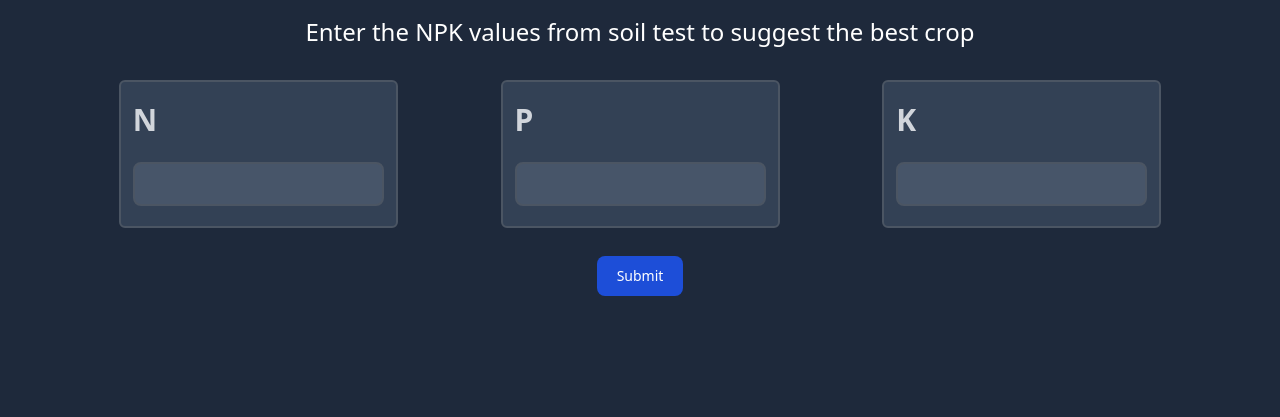
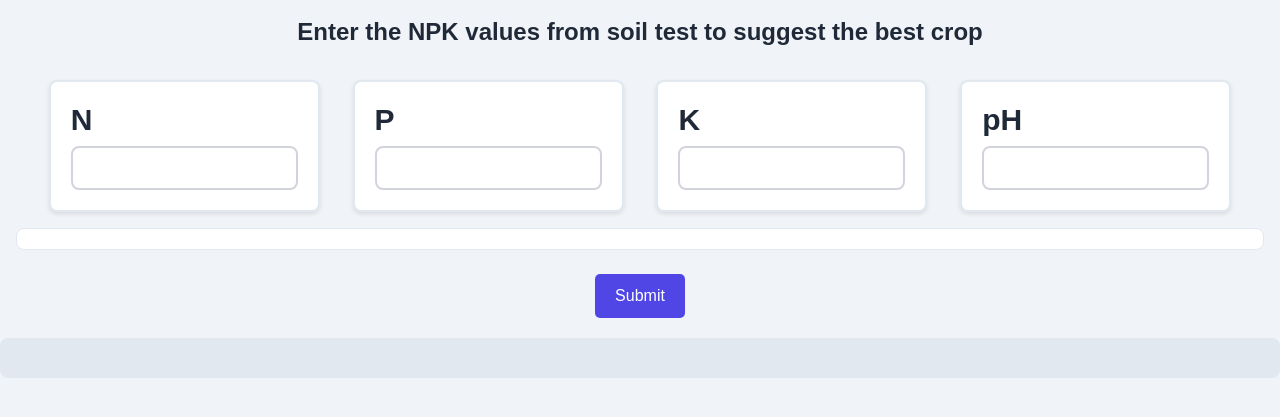
Before and after one commit to SHETTYSHIVAM/crop-recommendation, a Flask app: page / in a window 1280 px wide. Shown: the top 417 px of the page. Run offline with Flask 3, Linux system fonts and the light colour scheme; parts of the project's set-up code (start-up, migrations or seed data) failed here and were passed over.

Commit message:
added pH input

```diff
--- a/app.py
+++ b/app.py
@@ -34,6 +34,7 @@ def get_crop():
             N = int(data.get('N', 0))
             P = int(data.get('P', 0))
             K = int(data.get('K', 0))
+            pH = float(data.get('pH',7))
             selected_model_str = data.get('selectedModel', 'DecisionTreeClassifier')
             selected_model = models[selected_model_str]
             latitude = float(data.get('latitude', 0.0))
@@ -49,7 +50,7 @@ def get_crop():
             temp = weather['temp']
             humidity = weather['humidity']
 
-            test_input = np.array([N, P, K, temp-273.15, humidity, 6.033013, 200.098026]).reshape(1, 7)
+            test_input = np.array([N, P, K, temp-273.15, humidity, pH, 200.098026]).reshape(1, 7)
 
             result = selected_model.predict(test_input)
 
@@ -60,11 +61,13 @@ def get_crop():
 
             crop = result[0]
             print(f"Predicted Crop: {crop}")
-            return jsonify({"crop": crop, "accuracy": f"{accuracy*100:.2f}"}), 200
-        except Exception as e:
+            return jsonify({"crop": crop, "accuracy": f"{accuracy*100:.2f}", "success": True}), 200
+        except TypeError as e:
             print(f"Error during prediction: {e}")
-            return jsonify({"crop": "Error occurred during prediction"}), 500  # Return 500 on error
-
+            return jsonify({"success":False, "message": "Invalid Input"}), 400  # Return 500 on error
+        except :
+            print(f"Error during prediction:")
+            return jsonify({"success":False, "message": "Server Error, Try again later"}), 500  # Return 500 on error
     return render_template('index.html', crop=crop, models = list(models.keys()))
 
 if __name__ == '__main__':
--- a/static/output.css
+++ b/static/output.css
@@ -563,28 +563,28 @@ video {
   margin-right: 1rem;
 }
 
-.mb-6 {
-  margin-bottom: 1.5rem;
+.mb-2 {
+  margin-bottom: 0.5rem;
 }
 
-.ms-2 {
-  margin-inline-start: 0.5rem;
+.mb-3 {
+  margin-bottom: 0.75rem;
 }
 
-.mt-3 {
-  margin-top: 0.75rem;
+.ml-2 {
+  margin-left: 0.5rem;
 }
 
-.mt-8 {
-  margin-top: 2rem;
+.mt-4 {
+  margin-top: 1rem;
+}
+
+.mt-6 {
+  margin-top: 1.5rem;
 }
 
 .flex {
   display: flex;
-}
-
-.grid {
-  display: grid;
 }
 
 .h-4 {
@@ -621,20 +621,16 @@ video {
   animation: spin 1s linear infinite;
 }
 
-.grid-cols-1 {
-  grid-template-columns: repeat(1, minmax(0, 1fr));
-}
-
 .flex-col {
   flex-direction: column;
 }
 
+.flex-wrap {
+  flex-wrap: wrap;
+}
+
 .items-center {
   align-items: center;
-}
-
-.items-stretch {
-  align-items: stretch;
 }
 
 .justify-center {
@@ -645,18 +641,10 @@ video {
   justify-content: space-evenly;
 }
 
-.gap-4 {
-  gap: 1rem;
-}
-
 .space-y-4 > :not([hidden]) ~ :not([hidden]) {
   --tw-space-y-reverse: 0;
   margin-top: calc(1rem * calc(1 - var(--tw-space-y-reverse)));
   margin-bottom: calc(1rem * var(--tw-space-y-reverse));
-}
-
-.rounded {
-  border-radius: 0.25rem;
 }
 
 .rounded-full {
@@ -665,10 +653,6 @@ video {
 
 .rounded-lg {
   border-radius: 0.5rem;
-}
-
-.rounded-md {
-  border-radius: 0.375rem;
 }
 
 .border {
@@ -698,47 +677,13 @@ video {
   border-color: rgb(156 163 175 / var(--tw-border-opacity));
 }
 
-.border-gray-600 {
-  --tw-border-opacity: 1;
-  border-color: rgb(75 85 99 / var(--tw-border-opacity));
-}
-
 .border-r-gray-600 {
   --tw-border-opacity: 1;
   border-right-color: rgb(75 85 99 / var(--tw-border-opacity));
 }
 
-.bg-blue-700 {
-  --tw-bg-opacity: 1;
-  background-color: rgb(29 78 216 / var(--tw-bg-opacity));
-}
-
-.bg-gray-100 {
-  --tw-bg-opacity: 1;
-  background-color: rgb(243 244 246 / var(--tw-bg-opacity));
-}
-
-.bg-slate-600 {
-  --tw-bg-opacity: 1;
-  background-color: rgb(71 85 105 / var(--tw-bg-opacity));
-}
-
-.bg-slate-700 {
-  --tw-bg-opacity: 1;
-  background-color: rgb(51 65 85 / var(--tw-bg-opacity));
-}
-
-.bg-slate-800 {
-  --tw-bg-opacity: 1;
-  background-color: rgb(30 41 59 / var(--tw-bg-opacity));
-}
-
 .p-2 {
   padding: 0.5rem;
-}
-
-.p-3 {
-  padding: 0.75rem;
 }
 
 .p-4 {
@@ -750,28 +695,9 @@ video {
   padding-right: 1rem;
 }
 
-.px-5 {
-  padding-left: 1.25rem;
-  padding-right: 1.25rem;
-}
-
-.py-2\.5 {
-  padding-top: 0.625rem;
-  padding-bottom: 0.625rem;
-}
-
 .py-4 {
   padding-top: 1rem;
   padding-bottom: 1rem;
-}
-
-.py-5 {
-  padding-top: 1.25rem;
-  padding-bottom: 1.25rem;
-}
-
-.ps-4 {
-  padding-inline-start: 1rem;
 }
 
 .text-center {
@@ -811,46 +737,17 @@ video {
   color: rgb(37 99 235 / var(--tw-text-opacity));
 }
 
-.text-gray-300 {
+.text-gray-700 {
   --tw-text-opacity: 1;
-  color: rgb(209 213 219 / var(--tw-text-opacity));
+  color: rgb(55 65 81 / var(--tw-text-opacity));
 }
 
-.text-gray-900 {
-  --tw-text-opacity: 1;
-  color: rgb(17 24 39 / var(--tw-text-opacity));
-}
-
-.text-white {
-  --tw-text-opacity: 1;
-  color: rgb(255 255 255 / var(--tw-text-opacity));
-}
-
-.hover\:bg-blue-800:hover {
-  --tw-bg-opacity: 1;
-  background-color: rgb(30 64 175 / var(--tw-bg-opacity));
-}
-
-.focus\:outline-none:focus {
-  outline: 2px solid transparent;
-  outline-offset: 2px;
-}
-
-.focus\:ring-2:focus {
-  --tw-ring-offset-shadow: var(--tw-ring-inset) 0 0 0 var(--tw-ring-offset-width) var(--tw-ring-offset-color);
-  --tw-ring-shadow: var(--tw-ring-inset) 0 0 0 calc(2px + var(--tw-ring-offset-width)) var(--tw-ring-color);
-  box-shadow: var(--tw-ring-offset-shadow), var(--tw-ring-shadow), var(--tw-shadow, 0 0 #0000);
-}
-
-.focus\:ring-4:focus {
-  --tw-ring-offset-shadow: var(--tw-ring-inset) 0 0 0 var(--tw-ring-offset-width) var(--tw-ring-offset-color);
-  --tw-ring-shadow: var(--tw-ring-inset) 0 0 0 calc(4px + var(--tw-ring-offset-width)) var(--tw-ring-color);
-  box-shadow: var(--tw-ring-offset-shadow), var(--tw-ring-shadow), var(--tw-shadow, 0 0 #0000);
-}
-
-.focus\:ring-blue-300:focus {
-  --tw-ring-opacity: 1;
-  --tw-ring-color: rgb(147 197 253 / var(--tw-ring-opacity));
+.transition {
+  transition-property: color, background-color, border-color, text-decoration-color, fill, stroke, opacity, box-shadow, transform, filter, -webkit-backdrop-filter;
+  transition-property: color, background-color, border-color, text-decoration-color, fill, stroke, opacity, box-shadow, transform, filter, backdrop-filter;
+  transition-property: color, background-color, border-color, text-decoration-color, fill, stroke, opacity, box-shadow, transform, filter, backdrop-filter, -webkit-backdrop-filter;
+  transition-timing-function: cubic-bezier(0.4, 0, 0.2, 1);
+  transition-duration: 150ms;
 }
 
 .focus\:ring-blue-500:focus {
@@ -858,24 +755,13 @@ video {
   --tw-ring-color: rgb(59 130 246 / var(--tw-ring-opacity));
 }
 
-@keyframes ping {
-  75%, 100% {
-    transform: scale(2);
-    opacity: 0;
-  }
-}
-
-.active\:animate-ping:active {
-  animation: ping 1s cubic-bezier(0, 0, 0.2, 1) infinite;
-}
-
 @media (min-width: 768px) {
-  .md\:grid-cols-2 {
-    grid-template-columns: repeat(2, minmax(0, 1fr));
+  .md\:flex-row {
+    flex-direction: row;
   }
 
-  .md\:flex-row {
-    flex-direction: row;
+  .md\:flex-wrap {
+    flex-wrap: wrap;
   }
 
   .md\:space-y-0 > :not([hidden]) ~ :not([hidden]) {
--- a/templates/index.html
+++ b/templates/index.html
@@ -4,70 +4,113 @@
     <meta charset="UTF-8" />
     <meta name="viewport" content="width=device-width, initial-scale=1.0" />
     <title>Crop Prediction AI</title>
-    <!-- <link rel="stylesheet" href="../static/output.css"> -->
     <link href="{{ url_for('static', filename='output.css') }}" rel="stylesheet" />
+    <link rel="stylesheet" href="static/output.css">
+    <style>
+      body {
+        background-color: #f0f4f8;
+        color: #333;
+        font-family: 'Arial', sans-serif;
+      }
+      h1, h2, h3 {
+        color: #1f2937;
+      }
+      .input-container {
+        border: 2px solid #e2e8f0;
+        background-color: #ffffff;
+        border-radius: 8px;
+        padding: 20px;
+        box-shadow: 0 2px 4px rgba(0, 0, 0, 0.1);
+      }
+      .button {
+        background-color: #4f46e5;
+        color: #ffffff;
+        padding: 10px 20px;
+        border: none;
+        border-radius: 5px;
+        cursor: pointer;
+        transition: background-color 0.3s;
+      }
+      .button:hover {
+        background-color: #3730a3;
+      }
+      .radio-container {
+        border: 1px solid #e2e8f0;
+        border-radius: 8px;
+        padding: 10px;
+        background-color: #ffffff;
+      }
+      .result {
+        margin-top: 20px;
+        padding: 20px;
+        border-radius: 8px;
+        background-color: #e2e8f0;
+      }
+    </style>
   </head>
-  <body class="w-full h-full bg-slate-800">
-    <h1 class="text-lg md:text-2xl text-center text-white px-4 py-4">
+  <body class="w-full h-full">
+    <h1 class="text-lg font-bold md:text-2xl text-center px-4 py-4">
       Enter the NPK values from soil test to suggest the best crop
     </h1>
     <form id="cropForm" class="flex flex-col justify-center">
       <div class="flex flex-col md:flex-row justify-evenly w-full p-4 space-y-4 md:space-y-0">
-        <div class="flex flex-col text-gray-300 p-3 py-5 border-gray-600 border-2 rounded-md bg-slate-700">
+        <div class="input-container">
           <label for="N">
-            <h1 class="text-xl md:text-3xl font-bold mb-6">N</h1>
+            <h1 class="text-xl md:text-3xl font-bold mb-2">N</h1>
           </label>
-          <input type="number" id="N" name="N" class="border-2 bg-slate-600 border-gray-600 p-2 rounded-lg" />
+          <input type="number" id="N" name="N" class="border-2 border-gray-300 p-2 rounded-lg w-full" />
         </div>
-        <div class="flex flex-col text-gray-300 p-3 py-5 border-gray-600 border-2 rounded-md bg-slate-700">
+        <div class="input-container">
           <label for="P">
-            <h1 class="text-xl md:text-3xl font-bold mb-6">P</h1>
+            <h1 class="text-xl md:text-3xl font-bold mb-2">P</h1>
           </label>
-          <input type="number" id="P" name="P" class="border-2 bg-slate-600 border-gray-600 p-2 rounded-lg" />
+          <input type="number" id="P" name="P" class="border-2 border-gray-300 p-2 rounded-lg w-full" />
         </div>
-        <div class="flex flex-col text-gray-300 p-3 py-5 border-gray-600 border-2 rounded-md bg-slate-700">
+        <div class="input-container">
           <label for="K">
-            <h1 class="text-xl md:text-3xl font-bold mb-6">K</h1>
+            <h1 class="text-xl md:text-3xl font-bold mb-2">K</h1>
           </label>
-          <input type="number" id="K" name="K" class="border-2 bg-slate-600 border-gray-600 p-2 rounded-lg" />
+          <input type="number" id="K" name="K" class="border-2 border-gray-300 p-2 rounded-lg w-full" />
+        </div>
+        <div class="input-container">
+          <label for="pH">
+            <h1 class="text-xl md:text-3xl font-bold mb-2">pH</h1>
+          </label>
+          <input type="number" id="pH" name="pH" class="border-2 border-gray-300 p-2 rounded-lg w-full" />
         </div>
       </div>
 
-      <!-- Radio buttons section with responsive grid layout -->
-      <div class="grid grid-cols-1 md:grid-cols-2 gap-4 justify-center mx-4">
+      <div class="radio-container flex flex-col md:flex-row md:flex-wrap justify-evenly mx-4 p-4 rounded-lg">
         {% for model in models %}
-        <div class="flex items-center ps-4 border border-gray-200 rounded dark:border-gray-700">
-          <input id="{{model}}" type="radio" value="{{model}}" name="options" class="w-4 h-4 active:animate-ping text-blue-600 bg-gray-100 border-gray-300 focus:ring-blue-500 dark:focus:ring-blue-600 dark:ring-offset-gray-800 focus:ring-2 dark:bg-gray-700 dark:border-gray-600">
-          <label for="bordered-radio-1" class="w-full py-4 ms-2 text-sm font-medium text-gray-900 dark:text-gray-300">{{model}}</label>
+        <div class="flex items-center mb-3">
+          <input id="{{model}}" type="radio" value="{{model}}" name="options" class="w-4 h-4 text-blue-600 border-gray-300 focus:ring-blue-500" />
+          <label for="{{model}}" class="ml-2 text-sm font-medium text-gray-700">{{model}}</label>
         </div>
         {% endfor %}
       </div>
 
-      <div class="flex justify-center">
-        <button type="submit" class="text-white mt-3 bg-blue-700 hover:bg-blue-800 focus:ring-4 focus:outline-none focus:ring-blue-300 font-medium rounded-lg text-sm px-5 py-2.5 text-center dark:bg-blue-600 dark:hover:bg-blue-700 dark:focus:ring-blue-800">
+      <div class="flex justify-center mt-6">
+        <button type="submit" class="button">
           Submit
         </button>
       </div>
     </form>
 
-    <div id="result" class="mt-8 flex flex-col justify-center items-stretch text-center text-white"></div>
+    <div id="result" class="result text-center flex flex-col flex-wrap justify-center items-center"></div>
 
     <script>
       document.getElementById("cropForm").addEventListener("submit", async function (event) {
-        event.preventDefault(); // Prevent form from submitting the traditional way
+        event.preventDefault();
         const resultDiv = document.getElementById("result");
         resultDiv.innerHTML = '<div id="loader" class="w-6 h-6 animate-spin rounded-full border-4 border-gray-400 border-r-gray-600"></div>';
 
-        // Get form values
         const N = document.getElementById("N").value;
         const P = document.getElementById("P").value;
         const K = document.getElementById("K").value;
         const selectedModel = document.querySelector('input[name="options"]:checked').value;
 
-        // Check if the browser supports geolocation
         if (navigator.geolocation) {
           try {
-            // Get latitude and longitude using geolocation with async/await
             const position = await new Promise((resolve, reject) => {
               navigator.geolocation.getCurrentPosition(resolve, reject);
             });
@@ -75,29 +118,24 @@
             const latitude = position.coords.latitude;
             const longitude = position.coords.longitude;
 
-            // Send a POST request to Flask using fetch
             const response = await fetch("/", {
               method: "POST",
               headers: {
                 "Content-Type": "application/json",
               },
-              body: JSON.stringify({ N, P, K, latitude, longitude, selectedModel: selectedModel }), // Send the form data + location as JSON
+              body: JSON.stringify({ N, P, K, latitude, longitude, selectedModel }),
             });
 
-            // Parse the JSON response
             const data = await response.json();
 
-            // Handle the response data
-            if (data.crop) {
-              console.log(data);
-              resultDiv.innerHTML = `<div><h2 class="text-2xl font-bold">Recommended Crop: ${data.crop}</h2><h3 class="text-2xl font-bold">Accuracy: ${data.accuracy}%</h3></div>`;
-            } else {
-              resultDiv.innerHTML = `<h2 class="text-xl font-bold">Error predicting crop. Try again.</h2>`;
+            if (data.success) {
+              resultDiv.innerHTML = `<h2 class="text-2xl font-bold">Recommended Crop: ${data.crop}</h2><h3 class="text-xl">Accuracy: ${data.accuracy}%</h3>`;
+            } else  {
+              resultDiv.innerHTML = `<h2 class="text-xl">Error predicting crop. Try again.</h2>`;
             }
           } catch (error) {
-            // Handle errors in geolocation or fetch
             console.error("Error:", error);
-            resultDiv.innerHTML = '<h2 class="text-xl font-bold">Error occurred. Please try again.</h2>';
+            resultDiv.innerHTML = '<h2 class="text-xl">Error occurred. Please try again.</h2>';
           }
         } else {
           alert("Geolocation is not supported by your browser.");
```
Also changed, not shown: other parts of static/output.css (+2 -53 lines), requirements.txt (+11 -0 lines).
